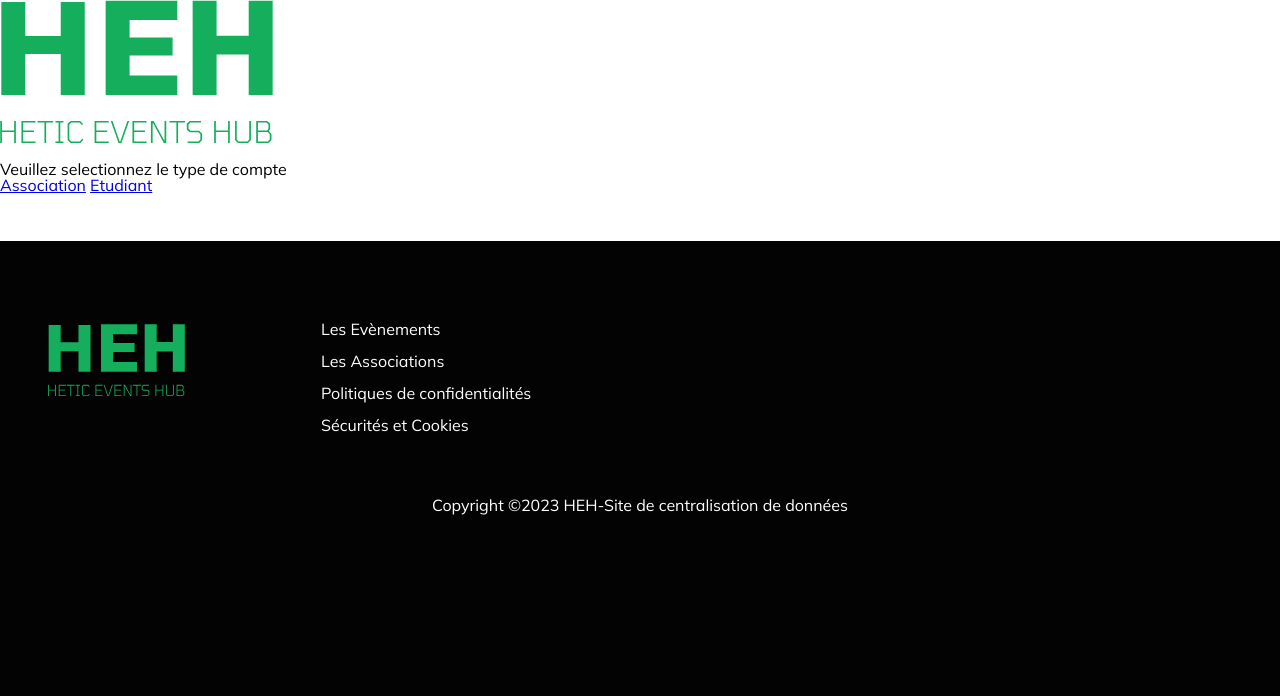
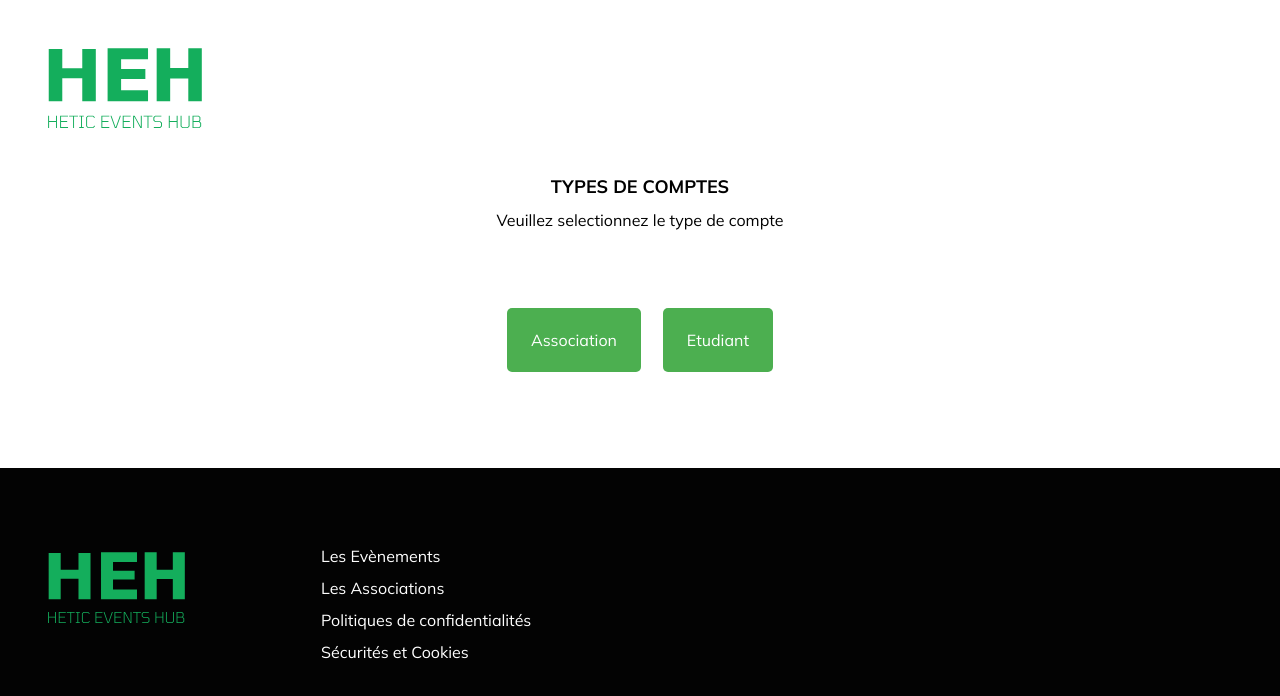
Before and after one commit to alfred-saker/HETIC-Events-Hub, a PHP site: page /choix_compte.php in a window 1280 px wide. Shown: the top 696 px of the page. Run offline with PHP 8.4, Linux system fonts and the light colour scheme.

Commit message:
Derniere  modification

```diff
--- a/Abonnement_asso.php
+++ b/Abonnement_asso.php
@@ -40,7 +40,7 @@ if($_POST){
   <!-- header et menu -->
   <header>
     <img src="img/menu.png" alt="Menu burger" class="burger" id="menu_Burger">
-    <a class="logo" href="home.php"><img src="img/logo1.svg" alt="Logo"></a>
+    <a class="logo" href="Evenements.php"><img src="img/logo1.svg" alt="Logo"></a>
     <nav>
       <ul class="links" id="menuLink">
         <li><a href="Evenements.php">Evenements</a></li>
--- a/Auth/inscription_asso.php
+++ b/Auth/inscription_asso.php
@@ -143,6 +143,7 @@
         <a href="../index.php">Retour</a>
       </div>
       <p>Déjà un compte ? <a href="../index.php">Connectez-vous</a> </p>
+      <p>S'inscrire en tant qu'<a href="inscription_etudiant.php">Etudiant</a> </p>
     </form>
     <?php }else{?>
       <form action="" method="post">
@@ -179,6 +180,7 @@
         <a href="../index.php">Retour</a>
       </div>
       <p>Déjà un compte ? <a href="../index.php">Connectez-vous</a> </p>
+      <p>S'inscrire en tant qu'<a href="inscription_etudiant.php">Etudiant</a> </p>
     </form>
     <?php }?>
     <hr class="classLigneSeparationFormAsso">
--- a/Auth/inscription_etudiant.php
+++ b/Auth/inscription_etudiant.php
@@ -179,7 +179,8 @@
           <button type="submit">S'inscrire</button>
           <a href="../index.php">Retour</a>
         </div>
-        <p>Déjà un compte ? <a href="connexion.php">Connectez-vous</a> </p>
+        <p>Déjà un compte ? <a href="../index.php">Connectez-vous</a> </p>
+        <p>S'inscrire en tant qu'<a href="inscription_asso.php">Association</a> </p>
       </form>
     <?php }else{?>
       <form action="" method="post">
@@ -237,7 +238,8 @@
           <button type="submit">S'inscrire</button>
           <a href="../index.php">Retour</a>
         </div>
-        <p>Déjà un compte ? <a href="connexion.php">Connectez-vous</a> </p>
+        <p>Déjà un compte ? <a href="../index.php">Connectez-vous</a> </p>
+        <p>S'inscrire en tant qu'<a href="inscription_asso.php">Association</a> </p>
       </form>
       <?php }?>
 
--- a/Css/style.css
+++ b/Css/style.css
@@ -1683,6 +1688,48 @@ form .space_image {
 }
 .nbre_comment p:hover{
   text-decoration: underline;
+}
+.classLogoIndex{
+  width: 12%;
+  margin: 3em ;
+}
+
+.classLogoIndex img{
+  width: 100%;
+}
+
+.classTextChoix{
+  width: 30%;
+  margin: 2em auto;
+  text-align: center;
+
+}
+
+.classTextChoix h1{
+  font-size: large;
+  font-weight: 700;
+
+}
+.classTextChoix h1{
+  font-size: large;
+  font-weight: 700;
+}
+
+.classBlockBtn{
+  padding: 3em;
+  width: 30%;
+  display: flex ;
+  margin: 0 auto;
+  align-items: center;
+  justify-content: space-around;
+}
+
+.classBlockBtn a{
+  text-decoration: none;
+  padding: 1.5em;
+  background-color: #4CAF50;
+  color: white;
+  border-radius: 5px;
 }
 
 
--- a/E_evenement.php
+++ b/E_evenement.php
@@ -28,7 +28,7 @@ if(!isset($_SESSION['user'])){
   <!-- header et menu -->
   <header>
     <img src="img/menu.png" alt="Menu burger" class="burger" id="menu_Burger">
-    <a class="logo" href="home.php"><img src="img/logo1.svg" alt="Logo"></a>
+    <a class="logo" href="Evenements.php"><img src="img/logo1.svg" alt="Logo"></a>
     <nav>
       <ul class="links" id="menuLink">
         <li><a href="Evenements.php">Evenements</a></li>
--- a/Evenements.php
+++ b/Evenements.php
@@ -65,7 +65,7 @@ if (isset($_POST['btn-comment'])) {
 <body>
   <header>
     <img src="img/menu.png" alt="Menu burger" class="burger">
-    <a class="logo" href="home.php"><img src="img/logo1.svg" alt=""></a>
+    <a class="logo" href="Evenements.php"><img src="img/logo1.svg" alt=""></a>
     <nav>
       <ul class="links">
         <li><a href="Evenements.php">Evenements</a></li>
--- a/association_listing.php
+++ b/association_listing.php
@@ -57,7 +57,7 @@ if ($_POST) {
 <body>
   <header>
     <img src="img/menu.png" alt="Menu burger" class="burger" id="menu_Burger">
-    <a class="logo" href="home.php"><img src="img/logo1.svg" alt=""></a>
+    <a class="logo" href="Evenements.php"><img src="img/logo1.svg" alt=""></a>
     <nav>
       <ul class="links" id="menuLink">
         <li><a href="Evenements.php">Evenements</a></li>
--- a/chat_contact.php
+++ b/chat_contact.php
@@ -69,7 +69,7 @@ if(isset($_POST['invitation_form'])){
 <body>
 <header>
   <img src="img/menu.png" alt="Menu burger" class="burger" id="menu_Burger">
-  <a class="logo" href="home.php"><img src="img/logo1.svg" alt="Logo"></a>
+  <a class="logo" href="Evenements.php"><img src="img/logo1.svg" alt="Logo"></a>
   <nav>
     <ul class="links" id="menuLink">
       <li><a href="Evenements.php">Evenements</a></li>
--- a/choix_compte.php
+++ b/choix_compte.php
@@ -20,6 +20,7 @@
       <a href="index.php"><img src="img/logo.svg" alt="logo HEH"></a>
     </div>
     <div class="classTextChoix">
+      <h1>TYPES DE COMPTES</h1>
       <p>Veuillez selectionnez le type de compte </p>
     </div>
     <div class="classBlockBtn">
@@ -30,7 +31,7 @@
   <footer>
     <div class="containerFooter">
       <div class="classLogoFooter">
-        <a href="../index.php"><img src="img/logo.svg" alt="Logo HEH"></a>
+        <a href="index.php"><img src="img/logo.svg" alt="Logo HEH"></a>
       </div>
       <div class="classItemsFooter">
         <ul>
@@ -46,7 +47,7 @@
     </div>
   </footer>
   <script src="Js/scripts.js"></script>
+  <script src="Js/chat.js"></script>
   <script src="Js/events.js"></script>
-  <script src="Js/chat.js"></script>
 </body>
 </html>
--- a/create_events.php
+++ b/create_events.php
@@ -77,7 +77,7 @@ if ($_POST) {
 
 <body>
   <div class="heh">
-    <a href="home.php"><img src="img/HEH HETIC EVENTS HUB.png" alt=""></a>
+    <a href="Evenements.php"><img src="img/HEH HETIC EVENTS HUB.png" alt=""></a>
   </div>
   <div class="titre">
     <h1>CREATION D'EVENEMENT</h1>
--- a/demandes_invitations.php
+++ b/demandes_invitations.php
@@ -58,7 +58,7 @@ $sql->execute(array(
 <!-- header et menu -->
 <header>
   <img src="img/menu.png" alt="Menu burger" class="burger" id="menu_Burger">
-  <a class="logo" href="home.php"><img src="img/logo1.svg" alt="Logo"></a>
+  <a class="logo" href="Evenements.php"><img src="img/logo1.svg" alt="Logo"></a>
   <nav>
     <ul class="links" id="menuLink">
       <li><a href="Evenements.php">Evenements</a></li>
--- a/espace_perso.php
+++ b/espace_perso.php
@@ -27,10 +27,10 @@ if(!isset($_SESSION['user'])){
   <!-- header et menu -->
   <header>
     <img src="img/menu.png" alt="Menu burger" class="burger" id="menu_Burger">
-    <a class="logo" href="home.php"><img src="img/logo1.svg" alt="Logo"></a>
+    <a class="logo" href="Evenements.php"><img src="img/logo1.svg" alt="Logo"></a>
     <nav>
       <ul class="links" id="menuLink">
-        <li><a href="">Evenements</a></li>
+        <li><a href="Evenements.php">Evenements</a></li>
         <li><a href="association_listing.php">Associations</a></li>
         <li><a href="espace_perso.php">Espace personnel</a></li>
       </ul>
--- a/home.php
+++ b/home.php
@@ -24,7 +24,7 @@ if (!isset($_SESSION['user'])) {
 <body>
   <header>
     <img src="img/menu.png" alt="Menu burger" class="burger" id="menu_Burger">
-    <a class="logo" href="home.php"><img src="img/logo1.svg" alt="Logo"></a>
+    <a class="logo" href="Evenements.php"><img src="img/logo1.svg" alt="Logo"></a>
     <nav>
       <ul class="links" id="menuLink">
         <li><a href="Evenements.php">Evenements</a></li>
--- a/index.php
+++ b/index.php
@@ -1,7 +1,7 @@
 <?php
 include('config.php');
 
-$path = "home.php";
+$path = "Evenements.php";
 
 if(isset($_SESSION['user'])){
   header('location:'.$path);
@@ -65,10 +65,10 @@ if($_POST){
 </head>
 <body>
   <div class="classLogoFormConnexion">
-    <a href="../index.php"><img src="img/logo.svg" alt="Logo HEH"></a>
+    <a href="index.php"><img src="img/logo.svg" alt="Logo HEH"></a>
   </div>
   <div class="classContainerFormConnexion">
-    <p class="classTextWelcomeFormConnexion">Connectez-vous sur votre compte Hetic Events Hub (HEH) pour ne manquer aucun évènements</p>
+    <p class="classTextWelcomeFormConnexion">Connectez-vous sur votre compte Hetic Events Hub (HEH)</p>
     <?php if(isset($errors)){?>
       <?php if(isset($errors['account_exist'])):?>
         <p style="color:red;margin-left:1em;">
--- a/profil.php
+++ b/profil.php
@@ -123,10 +123,10 @@ if (isset($_POST['connexion'])) {
 <body>
   <header>
     <img src="img/menu.png" alt="Menu burger" class="burger" id="menu_Burger">
-    <a class="logo" href="home.php"><img src="img/logo1.svg" alt="Logo"></a>
+    <a class="logo" href="Evenements.php"><img src="img/logo1.svg" alt="Logo"></a>
     <nav>
       <ul class="links" id="menuLink">
-        <li><a href="Evenements">Evenements</a></li>
+        <li><a href="Evenements.php">Evenements</a></li>
         <li><a href="association_listing.php">Associations</a></li>
         <li><a href="espace_perso.php">Espace personnel</a></li>
       </ul>
--- a/recap_event.php
+++ b/recap_event.php
@@ -72,7 +72,7 @@ if ($_POST) {
 
 <body>
   <div class="heh">
-    <a href="home.php"><img src="img/HEH HETIC EVENTS HUB.png" alt=""></a>
+    <a href="Evenements.php"><img src="img/HEH HETIC EVENTS HUB.png" alt=""></a>
   </div>
   <div class="titre">
     <h1>RECAPITULATIF D'EVENEMENT</h1>
--- a/send_invitation.php
+++ b/send_invitation.php
@@ -73,7 +73,7 @@ if(isset($_POST['invitation_form'])){
 <body>
 <header>
   <img src="img/menu.png" alt="Menu burger" class="burger" id="menu_Burger">
-  <a class="logo" href="home.php"><img src="img/logo1.svg" alt="Logo"></a>
+  <a class="logo" href="Evenements.php"><img src="img/logo1.svg" alt="Logo"></a>
   <nav>
     <ul class="links" id="menuLink">
       <li><a href="Evenements.php">Evenements</a></li>
```
Also changed, not shown: other parts of Css/style.css (+18 -15 lines), img/folder_profil_user/2023041722.png (added), img/folder_profil_user/2023041723.png (added), img/folder_profil_user/2023041726.jpeg (added).
